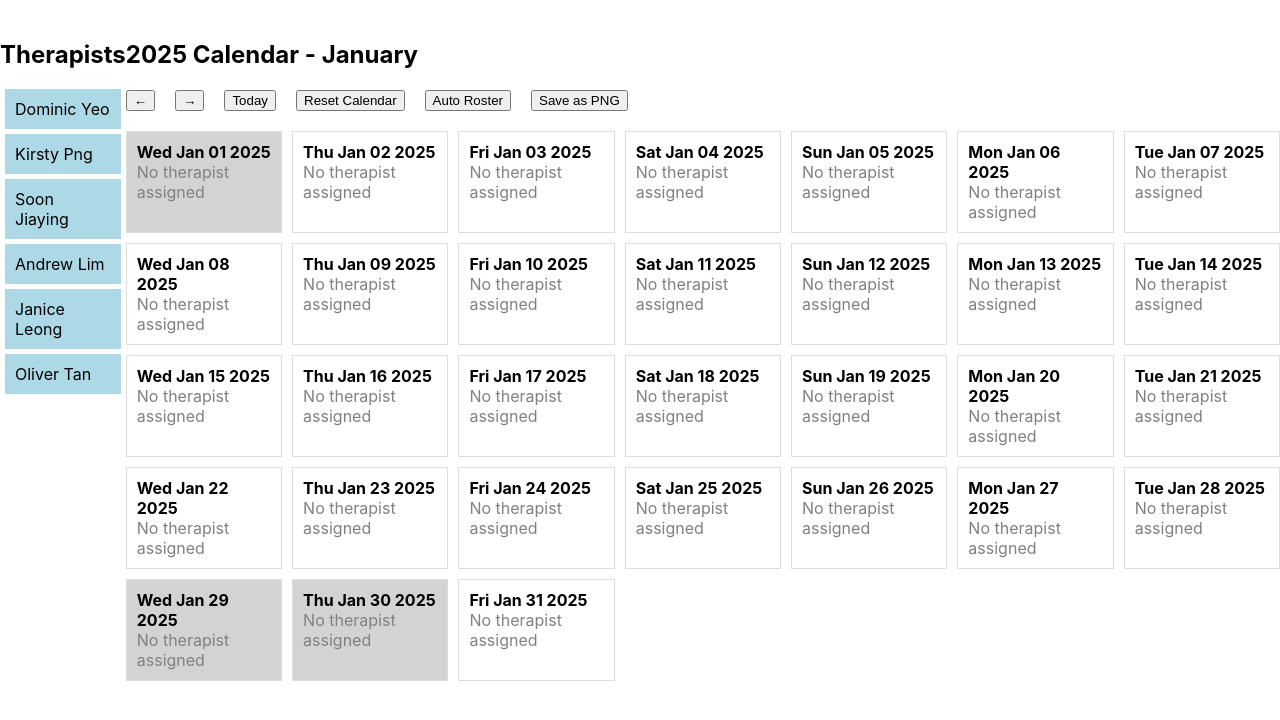
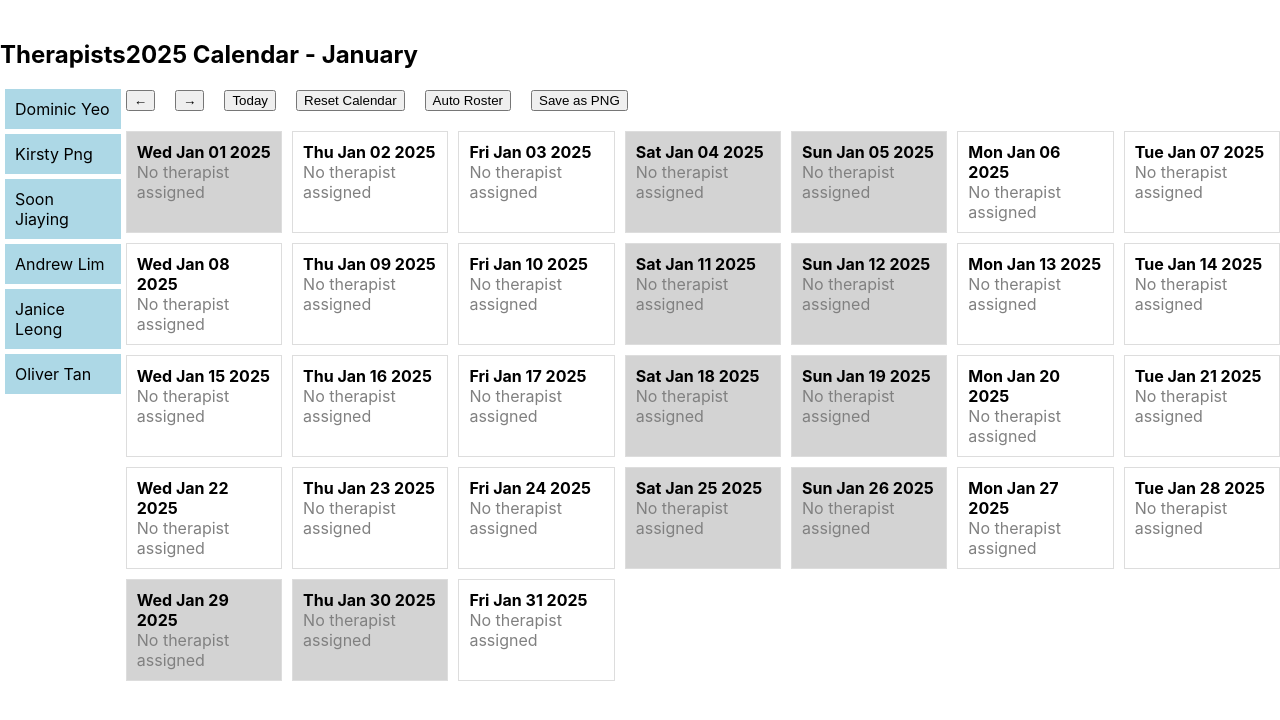
Before and after one commit to jxhnthan/hwb-crisis-rostering, a React (Create React App) app: page / in a window 1280 px wide. Shown: the top 720 px of the page. Built offline with nearby package versions, Linux system fonts and the light colour scheme.

Commit message:
Add files via upload

```diff
--- a/src/App.js
+++ b/src/App.js
@@ -60,10 +60,13 @@ const Therapist = ({ name }) => {
 
 // Calendar Day (Drop Zone)
 const CalendarDay = ({ day, moveTherapist, removeTherapist, isToday, isBlocked }) => {
+  const isWeekend = day.date.getDay() === 0 || day.date.getDay() === 6; // 0 = Sunday, 6 = Saturday
+  const finalBlockedStatus = isBlocked || isWeekend; // Combine blocked days and weekends
+
   const [, drop] = useDrop(() => ({
     accept: 'THERAPIST',
     drop: (item) => {
-      if (!isBlocked) {
+      if (!finalBlockedStatus) {
         moveTherapist(item.name, day.dayKey); // Only move if the day is not blocked
       }
     }
@@ -77,7 +80,7 @@ const CalendarDay = ({ day, moveTherapist, removeTherapist, isToday, isBlocked }
         padding: '10px',
         minHeight: '80px',
         position: 'relative',
-        backgroundColor: isToday ? '#FFEB3B' : isBlocked ? '#D3D3D3' : 'white'
+        backgroundColor: isToday ? '#FFEB3B' : finalBlockedStatus ? '#D3D3D3' : 'white'
       }}
     >
       <strong>{day.date.toDateString()}</strong>
```
